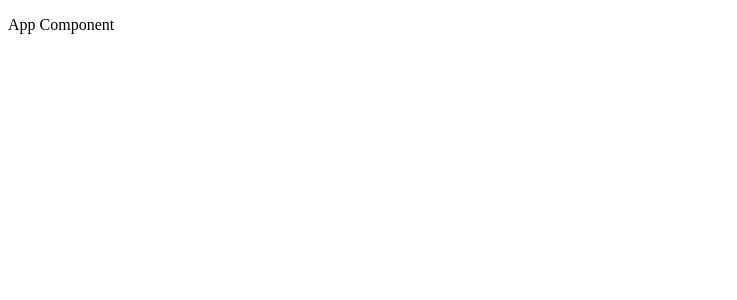
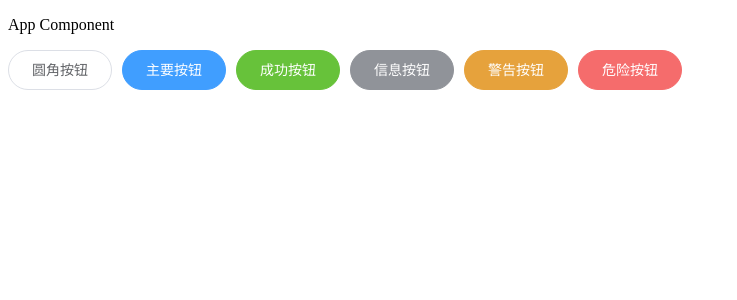
Before and after one commit to wfl0114/topline-admin, a Vue app: page / in a window 1280 px wide. Shown: the top 300 px of the page, without its empty margins (0-737 px from the left). Built offline with nearby package versions, Linux system fonts and the light colour scheme.

Commit message:
安装与配置element

```diff
--- a/package.json
+++ b/package.json
@@ -9,6 +9,7 @@
   },
   "dependencies": {
     "core-js": "^2.6.5",
+    "element-ui": "^2.10.0",
     "vue": "^2.6.10",
     "vue-router": "^3.0.3"
   },
--- a/src/App.vue
+++ b/src/App.vue
@@ -1,6 +1,14 @@
 <template>
   <div>
     <p>App Component</p>
+    <el-row>
+      <el-button round>圆角按钮</el-button>
+      <el-button type="primary" round>主要按钮</el-button>
+      <el-button type="success" round>成功按钮</el-button>
+      <el-button type="info" round>信息按钮</el-button>
+      <el-button type="warning" round>警告按钮</el-button>
+      <el-button type="danger" round>危险按钮</el-button>
+    </el-row>
   </div>
 </template>
 
--- a/src/main.js
+++ b/src/main.js
@@ -1,9 +1,13 @@
 import Vue from 'vue'
 import App from './App.vue'
+import ElementUI from 'element-ui'
+import 'element-ui/lib/theme-chalk/index.css'
 
 // 优先查找文件，如果文件找不到则找目录
 // 找到目录,优先加载目录中的index.js
 import router from './router'
+
+Vue.use(ElementUI)
 
 Vue.config.productionTip = false
 
```
Also changed, not shown: 1 other file (tests, documents, lock files or other folders).
